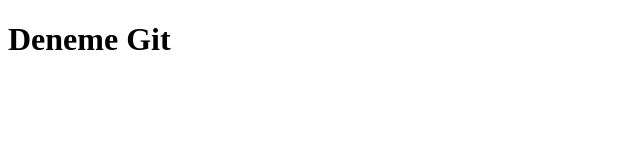
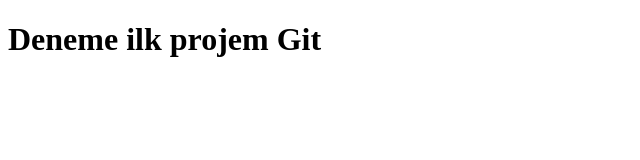
Before and after one commit to demirhanferhat/my-first-project, a plain HTML site: page index.html in a window 1280 px wide. Shown: the whole page, without its empty margins (0-640 px from the left). Drawn offline with Linux system fonts and the light colour scheme.

Commit message:
Dosyalarım değişti

```diff
--- a/index.html
+++ b/index.html
@@ -8,7 +8,7 @@
 </head>
 <body>
 
-    <h1>Deneme Git</h1>
+    <h1>Deneme ilk projem Git</h1>
 
 </body>
 </html>
--- a/tx.js
+++ b/tx.js
@@ -0,0 +1,3 @@
+function ilkProje() {
+    console.log("İlk Projem");
+}
```
